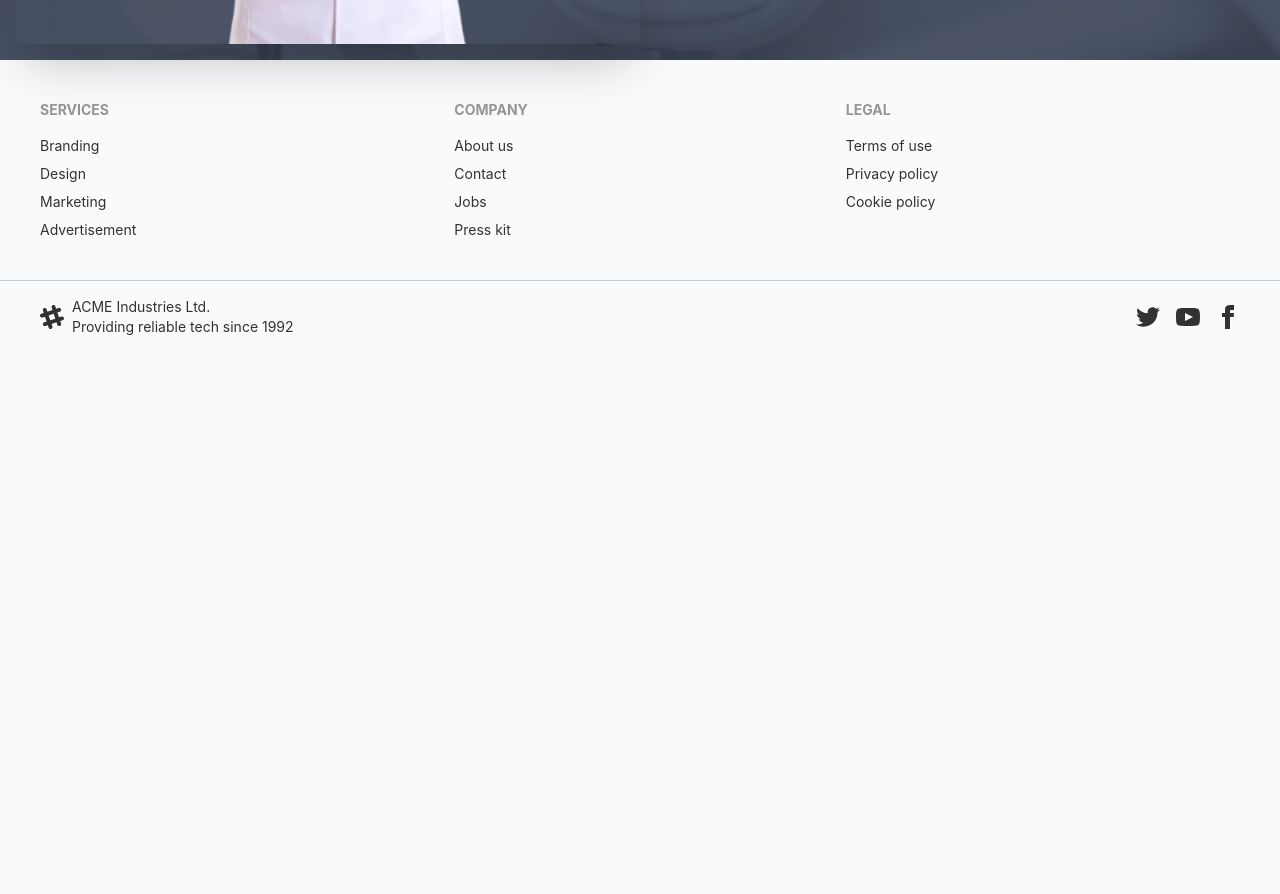
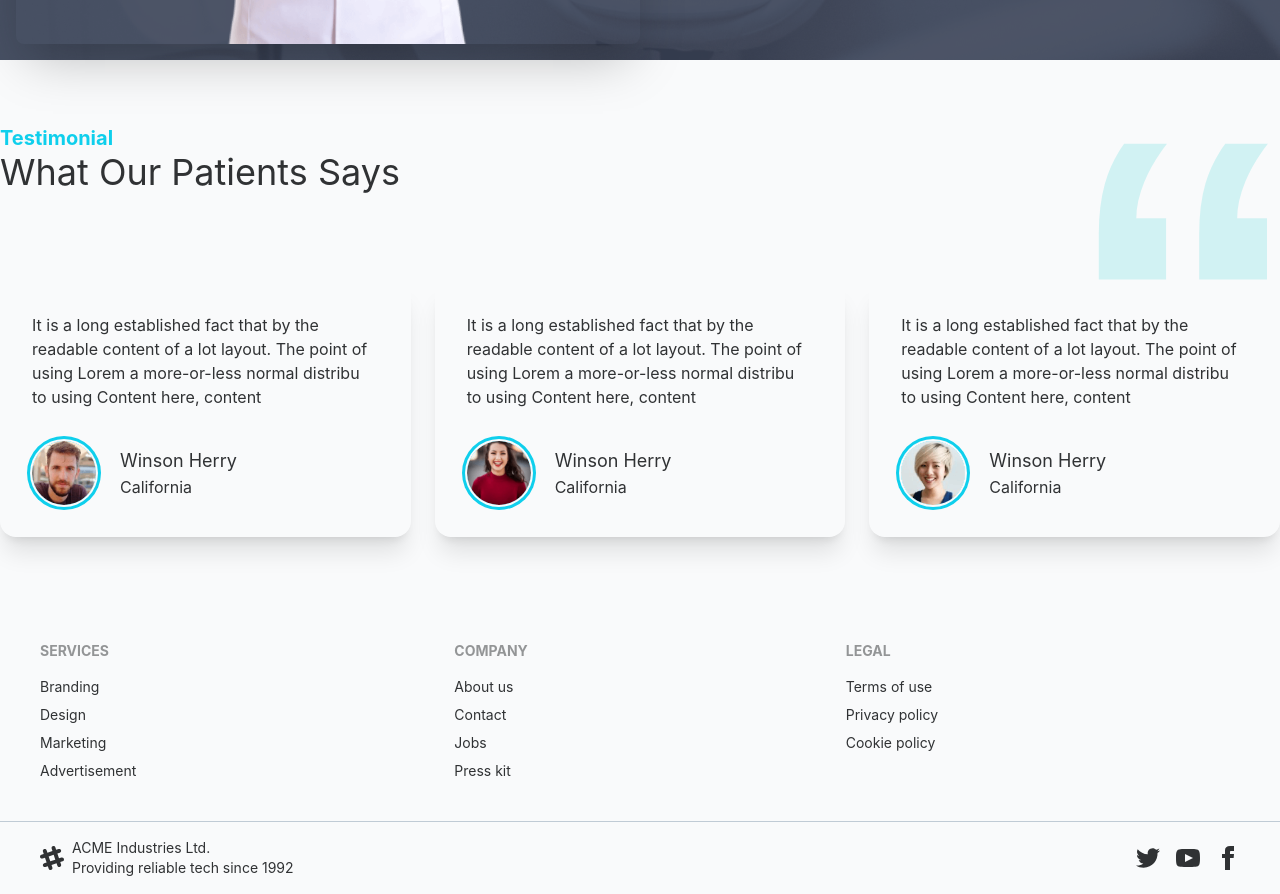
Before and after one commit to junaaid96/doctors-portal-client, a React (Create React App) app: page / in a window 1280 px wide. Shown: the part 1880-2774 px from the top of the page. Before the commit the page ends 2233 px from the top, so only its background shows below. Built offline with nearby package versions, Linux system fonts and the light colour scheme.

Commit message:
home page updated v1.2

```diff
--- a/src/Pages/Home/Home.js
+++ b/src/Pages/Home/Home.js
@@ -3,6 +3,7 @@
 import Banner from "./Banner/Banner";
 import Info from "./Info/Info";
 import Services from "./Services";
+import Testimonial from "./Testimonial/Testimonial";
 
 const Home = () => {
     return (
@@ -19,6 +20,7 @@
                 <Services />
             </div>
             <MakeAppointment />
+            <Testimonial />
         </>
     );
 };
--- a/src/Pages/Home/MakeAppointment/MakeAppointment.js
+++ b/src/Pages/Home/MakeAppointment/MakeAppointment.js
@@ -21,7 +21,7 @@
                         <h4 className="text-lg text-primary font-bold">
                             Appointment
                         </h4>
-                        <h1 className=" text-white text-4xl font-bold">
+                        <h1 className="text-white text-4xl font-bold">
                             Make an appointment Today
                         </h1>
                         <p className="text-white py-6">
--- /dev/null
+++ b/src/Pages/Home/Testimonial/Reviews.js
@@ -0,0 +1,25 @@
+import React from "react";
+
+const Review = ({ review }) => {
+    const { name, img, review: userReview, location } = review;
+    return (
+        <div className="card shadow-xl">
+            <div className="card-body">
+                <p>{userReview}</p>
+                <div className="flex items-center mt-6">
+                    <div className="avatar mr-6">
+                        <div className="w-16 rounded-full ring ring-primary ring-offset-base-100 ring-offset-2">
+                            <img src={img} alt="" />
+                        </div>
+                    </div>
+                    <div>
+                        <h5 className="text-lg">{name}</h5>
+                        <p>{location}</p>
+                    </div>
+                </div>
+            </div>
+        </div>
+    );
+};
+
+export default Review;
--- /dev/null
+++ b/src/Pages/Home/Testimonial/Testimonial.js
@@ -0,0 +1,55 @@
+import React from "react";
+import quote from "../../../Assets/icons/quote.svg";
+import people1 from "../../../Assets/images/people1.png";
+import people2 from "../../../Assets/images/people2.png";
+import people3 from "../../../Assets/images/people3.png";
+import Review from "./Reviews";
+
+const Testimonial = () => {
+    const reviews = [
+        {
+            _id: 1,
+            name: "Winson Herry",
+            img: people1,
+            review: "It is a long established fact that by the readable content of a lot layout. The point of using Lorem a more-or-less normal distribu to using Content here, content",
+            location: "California",
+        },
+        {
+            _id: 2,
+            name: "Winson Herry",
+            img: people2,
+            review: "It is a long established fact that by the readable content of a lot layout. The point of using Lorem a more-or-less normal distribu to using Content here, content",
+            location: "California",
+        },
+        {
+            _id: 3,
+            name: "Winson Herry",
+            img: people3,
+            review: "It is a long established fact that by the readable content of a lot layout. The point of using Lorem a more-or-less normal distribu to using Content here, content",
+            location: "California",
+        },
+    ];
+
+    return (
+        <section className="my-16">
+            <div className="flex justify-between">
+                <div>
+                    <h4 className="text-xl text-primary font-bold">
+                        Testimonial
+                    </h4>
+                    <h2 className="text-4xl">What Our Patients Says</h2>
+                </div>
+                <figure>
+                    <img className="w-24 lg:w-48" src={quote} alt="" />
+                </figure>
+            </div>
+            <div className="grid gap-6 grid-cols-1 md:grid-cols-2 lg:grid-cols-3">
+                {reviews.map((review) => (
+                    <Review key={review._id} review={review}></Review>
+                ))}
+            </div>
+        </section>
+    );
+};
+
+export default Testimonial;
```
